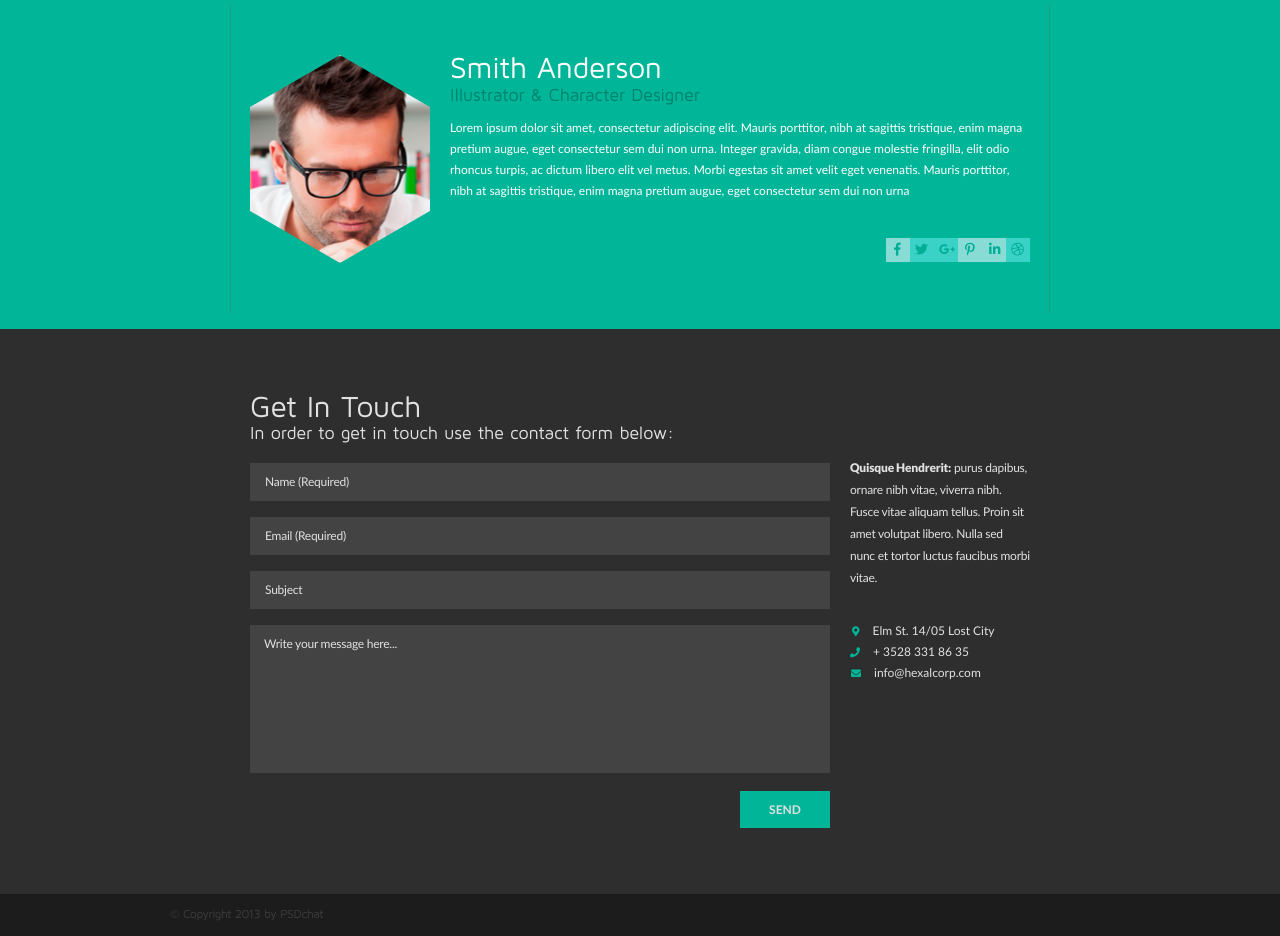
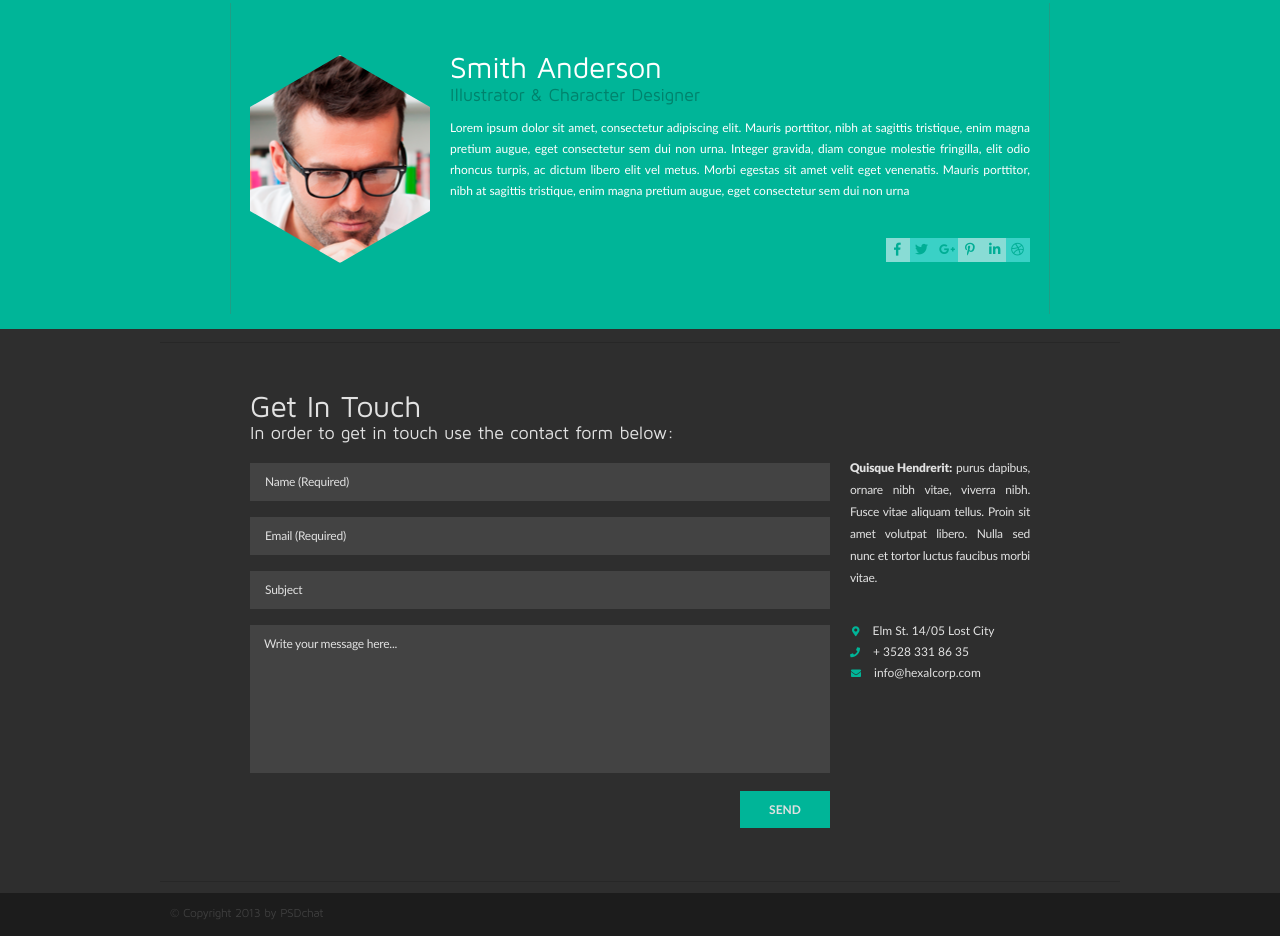
Before and after one commit to yanyan155/hexal, a plain HTML site: page index.html in a window 1280 px wide. Shown: the part 796-1732 px from the top of the page. Drawn offline with Linux system fonts and the light colour scheme; files whose address does not match are found by name.

Commit message:
styling: little correction

```diff
--- a/css/style.css
+++ b/css/style.css
@@ -51,9 +51,9 @@ h3{
   margin: 0 auto;
 }
 header {
-    background-color: #323232;
-    min-height: 63px;
-    position: relative;
+  background-color: #323232;
+  min-height: 63px;
+  position: relative;
 }
 header::before {
   content: '';
@@ -81,7 +81,6 @@ nav li {
   padding: 6px 3px 3px;
   position: relative;
 }
-
 nav li::before {
   content: '';
   width: 2px;
@@ -114,7 +113,7 @@ nav a:hover {
   color: #00B598;
 }
 nav a:active {
-   color: #2B599C;
+  color: #2B599C;
 }
 .arrow {
   width: 64px;
@@ -186,7 +185,6 @@ nav a:active {
   width: 180px;
   -webkit-transform: rotate(-120deg);
   overflow: hidden;
-
 }
 .hex-layer2{
   height: 210px;
@@ -324,6 +322,7 @@ nav a:active {
   font-size: 1.2rem;
   line-height: 21px;
   color: #fff;
+  text-align: justify;
 }
 .sotials {
   font-size: 0;
@@ -339,7 +338,6 @@ nav a:active {
   width: 24px;
   height: 24px;
 }
-
 .sotials li:nth-child(2),
 .sotials li:nth-child(3),
 .sotials li:nth-child(6) {
@@ -374,19 +372,24 @@ nav a:active {
 }
 .get-in-touch {
   background-color: #2E2E2E;
-  min-height: 565px;
+  min-height: 564px;
+  padding: 13px 0 10px;
 }
 .get-in-touch .container {
-  max-width: 820px;
+  min-height: 540px;
+  max-width: 960px;
   display: flex;
-  justify-content: space-between;
-  padding: 0 20px;
+  justify-content: center;
+  padding: 0 10px;
+  border-top: 1px solid #272727;
+  border-bottom: 1px solid #272727;
 }
 .feedback-form {
   max-width: 580px;
-  padding-top: 59px;
+  margin-top: 45px;
   width: 100%;
   margin-bottom: 20px;
+  margin-right: 20px;
 }
 .feedback-form fieldset{
   display: flex;
@@ -467,7 +470,7 @@ button[type="submit"]:hover {
 }
 .contact-wrap {
   max-width: 180px;
-  margin-top: 128px;
+  margin-top: 114px;
   width: 100%;
   margin-bottom: 20px;
 }
@@ -476,6 +479,7 @@ button[type="submit"]:hover {
   color: #E1E1E1;
   letter-spacing: -0.02em;
   margin-bottom: 32px;
+  text-align: justify;
 }
 .contact-description span{
   font: 1.2rem/22px 'Lato Black';
@@ -511,7 +515,7 @@ button[type="submit"]:hover {
 }
 .copyright {
   background-color: #1C1C1C;
-  min-height: 42px;
+  min-height: 43px;
 }
 .copyright .container {
   max-width: 960px;
```
Also changed, not shown: index.html (+0 -1 lines).
